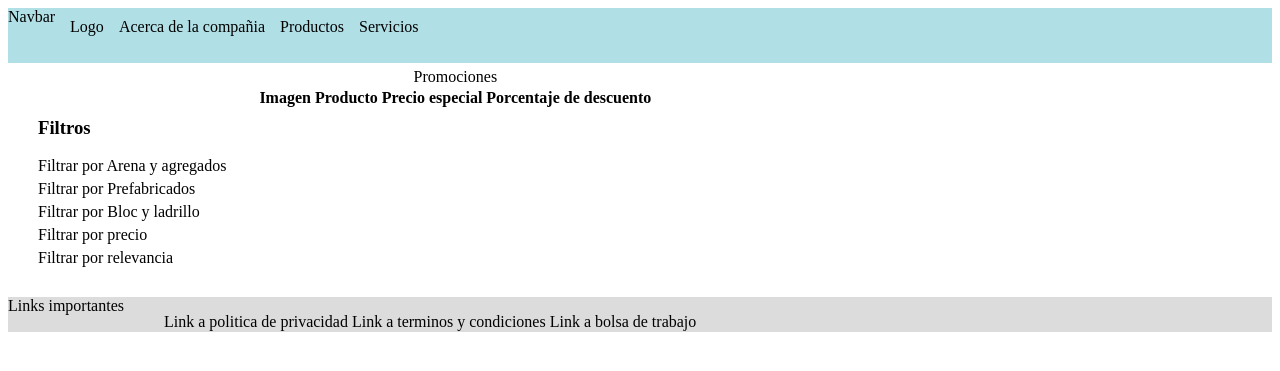
After one commit to jav51/Materiales-GRAMA, a PHP site: page /Tabla-promociones.html in a window 1280 px wide. The commit adds this page. Shown: the top 371 px of the page. Run offline with PHP 8.4, Linux system fonts and the light colour scheme; lists and menus that the app fills with data are empty.

Commit message:
Creacion de tabla de promociones

```diff
--- /dev/null
+++ b/Tabla-promociones.html
@@ -0,0 +1,55 @@
+<!DOCTYPE html>
+<html>
+  <head>
+    <meta charset="utf-8">
+    <link rel="stylesheet" type="text/css" href="styles.css" />
+    <title> Grama promociones</title>
+  </head>
+  <body>
+    <div class="flexdad navbar"> Navbar
+      <div class="dentro"> Logo </div>
+      <div class="dentro"> Acerca de la compañia </div>
+      <div class="dentro"> Productos </div>
+      <div class="dentro"> Servicios </div>
+    </div>
+
+    <div class="filtros">
+    <h3>Filtros</h3>
+    <div> Filtrar por Arena y agregados </div>
+    <div> Filtrar por Prefabricados </div>
+    <div> Filtrar por Bloc y ladrillo </div>
+    <div> Filtrar por precio </div>
+    <div> Filtrar por relevancia </div>
+    </div>
+
+    <div>
+      <table >
+        <caption> Promociones </caption>
+        <thead>
+          <tr>
+            <th>Imagen</th>
+            <th>Producto</th>
+            <th>Precio especial</th>
+            <th>Porcentaje de descuento</th>
+          </tr>
+        </thead>
+        <tbody>
+          <tr>
+            <td></td>
+            <td></td>
+            <td></td>
+            <td></td>
+          </tr>
+        </tbody>
+      </table>
+
+    <div class="flexdad linkbar"> Links importantes
+      <ul>
+        <il> Link a politica de privacidad </il>
+        <il> Link a terminos y condiciones </il>
+        <il> Link a bolsa de trabajo </il>
+      </ul>
+    </div>
+
+  </body>
+</html>
--- a/styles.css
+++ b/styles.css
@@ -98,6 +98,7 @@ input[type=submit]{
 }
 
 .linkbar{
+  clear: left;
   height: 35px;
   background: #DCDCDC;
 }
@@ -106,3 +107,9 @@ input[type=submit]{
   display: table;
   margin: 0 auto;
 }
+
+.filtros{
+  padding: 30px 30px 30px 30px;
+  float: left;
+  background:transparent;
+}
```
